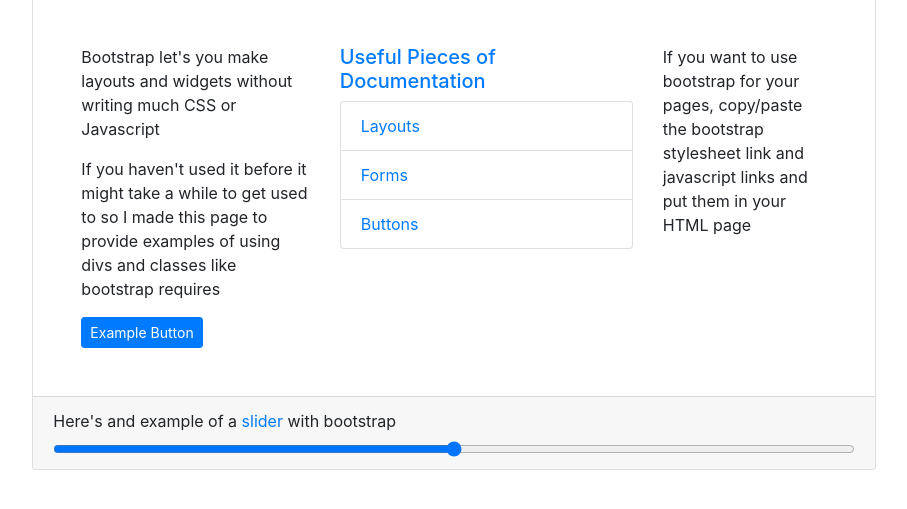
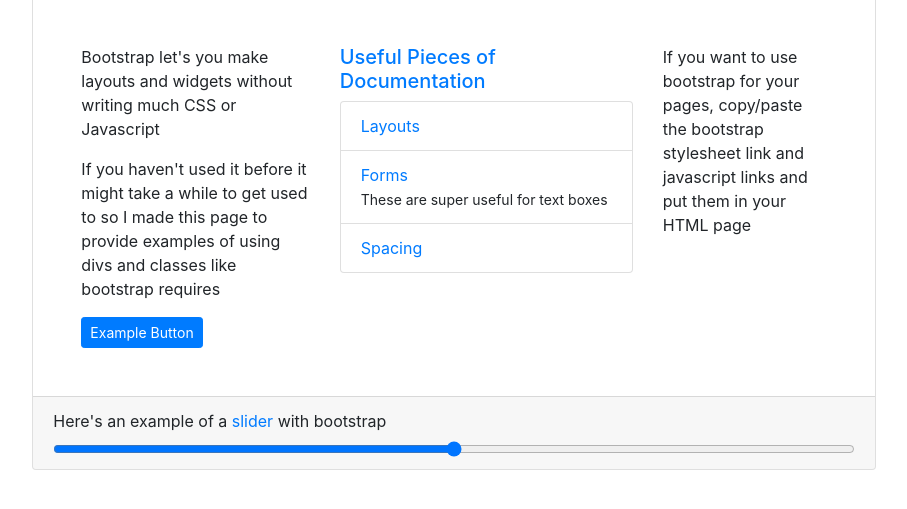
Before and after one commit to kyle-hansen719/493-low-fidelity-prototype, a plain HTML site: page bootstrap-example.html in a window 1280 px wide. Shown: the part 133-642 px from the top of the page, without its empty margins (186-1093 px from the left). Drawn offline with nearby package versions, Linux system fonts and the light colour scheme.

Commit message:
fixed typo

```diff
--- a/bootstrap-example.html
+++ b/bootstrap-example.html
@@ -24,8 +24,8 @@
                             <h5 class="text-primary">Useful Pieces of Documentation</h5>
                             <ul class="list-group">
                                 <li class="list-group-item"><a href="https://getbootstrap.com/docs/4.6/layout/grid/">Layouts</a></li>
-                                <li class="list-group-item"><a href="https://getbootstrap.com/docs/4.6/components/forms/">Forms</a></li>
-                                <li class="list-group-item"><a href="https://getbootstrap.com/docs/4.6/components/buttons/">Buttons</a></li>
+                                <li class="list-group-item"><a href="https://getbootstrap.com/docs/4.6/components/forms/">Forms</a><p class="mb-0"><small>These are super useful for text boxes</small></p></li>
+                                <li class="list-group-item"><a href="https://getbootstrap.com/docs/4.6/utilities/spacing/">Spacing</a></li>
                               </ul>
                         </div>
                         <div class="col-lg-3">
@@ -34,7 +34,7 @@
                     </div>
                 </div>
                 <div class="card-footer">
-                    <label for="formControlRange">Here's and example of a <a href="https://getbootstrap.com/docs/4.6/components/forms/#range-inputs">slider</a> with bootstrap</label>
+                    <label for="formControlRange">Here's an example of a <a href="https://getbootstrap.com/docs/4.6/components/forms/#range-inputs">slider</a> with bootstrap</label>
                     <input type="range" class="form-control-range" id="formControlRange">
                 </div>
               </div>
```
